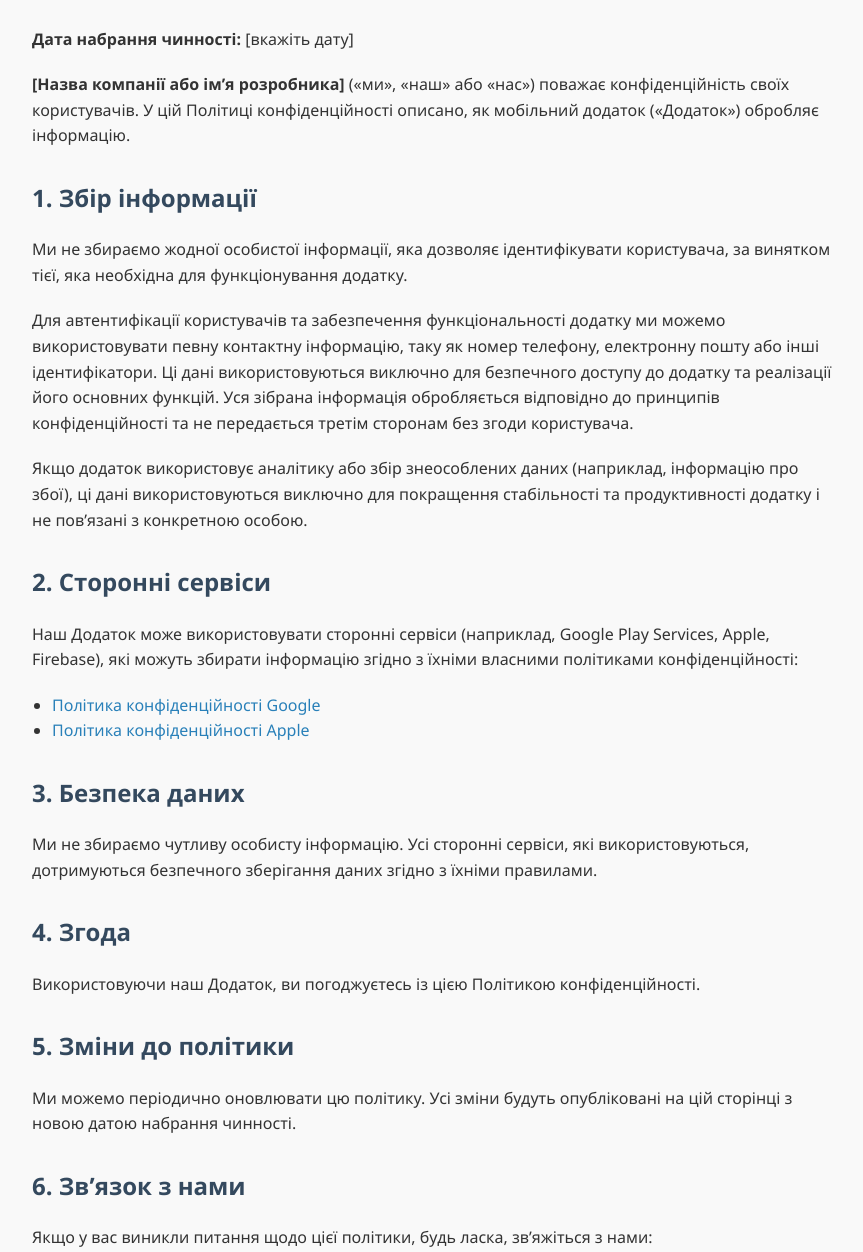
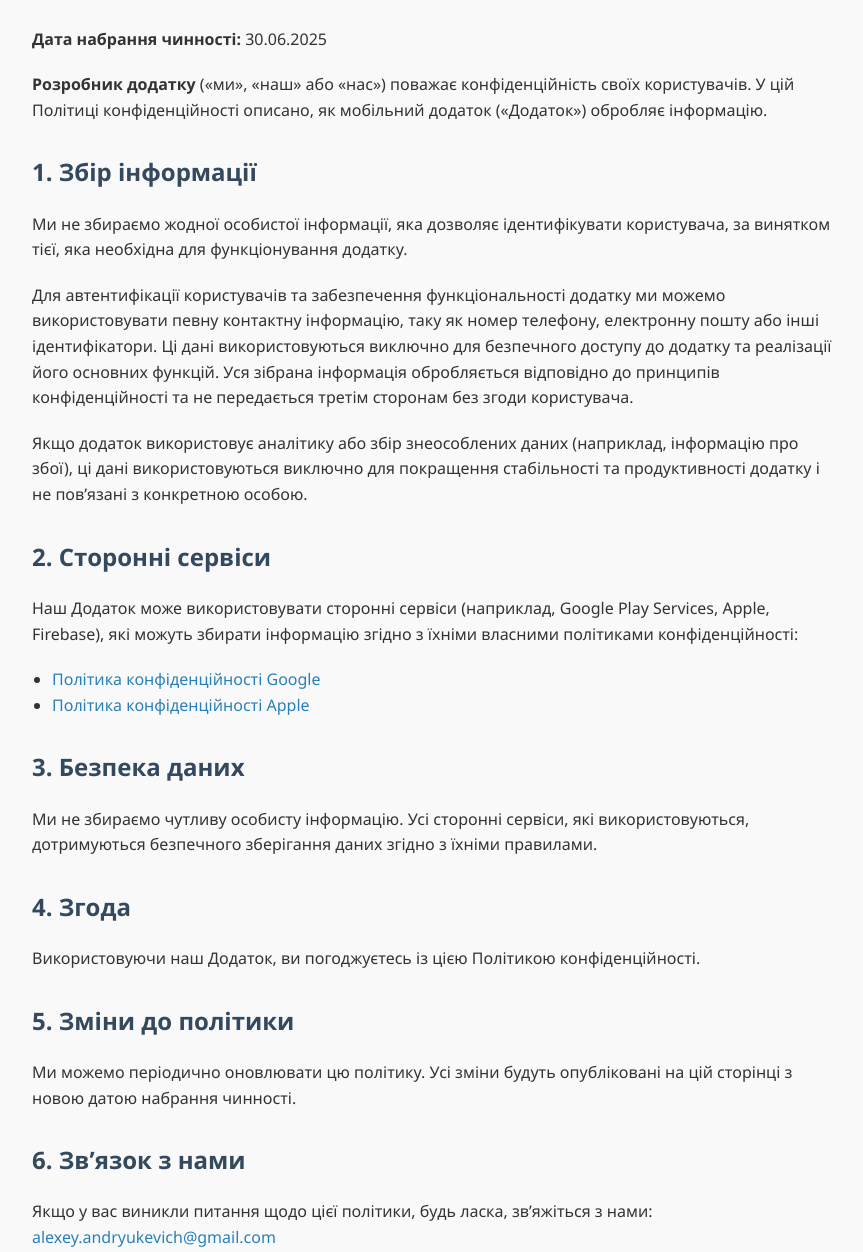
Before and after one commit to lLeoNeedl/lleoneedl.github.io, a plain HTML site: page index.html in a window 1280 px wide. Shown: the part 128-1380 px from the top of the page, without its empty margins (208-1071 px from the left). Drawn offline with Linux system fonts and the light colour scheme.

Commit message:
Update index.html

```diff
--- a/index.html
+++ b/index.html
@@ -50,9 +50,9 @@
 </head>
 <body>
   <h1>Політика конфіденційності</h1>
-  <p><strong>Дата набрання чинності:</strong> [вкажіть дату]</p>
+  <p><strong>Дата набрання чинності:</strong> 30.06.2025</p>
 
-  <p><strong>[Назва компанії або ім’я розробника]</strong> («ми», «наш» або «нас») поважає конфіденційність своїх користувачів. У цій Політиці конфіденційності описано, як мобільний додаток («Додаток») обробляє інформацію.</p>
+  <p><strong>Розробник додатку</strong> («ми», «наш» або «нас») поважає конфіденційність своїх користувачів. У цій Політиці конфіденційності описано, як мобільний додаток («Додаток») обробляє інформацію.</p>
 
   <h2>1. Збір інформації</h2>
   <p>Ми не збираємо жодної особистої інформації, яка дозволяє ідентифікувати користувача, за винятком тієї, яка необхідна для функціонування додатку.</p>
@@ -79,6 +79,6 @@
 
   <h2>6. Зв’язок з нами</h2>
   <p>Якщо у вас виникли питання щодо цієї політики, будь ласка, зв’яжіться з нами: <br>
-  [Ваше ім’я або email для зв'язку]</p>
+  <a href="mailto:alexey.andryukevich@gmail.com">alexey.andryukevich@gmail.com</a></p>
 </body>
 </html>
```
